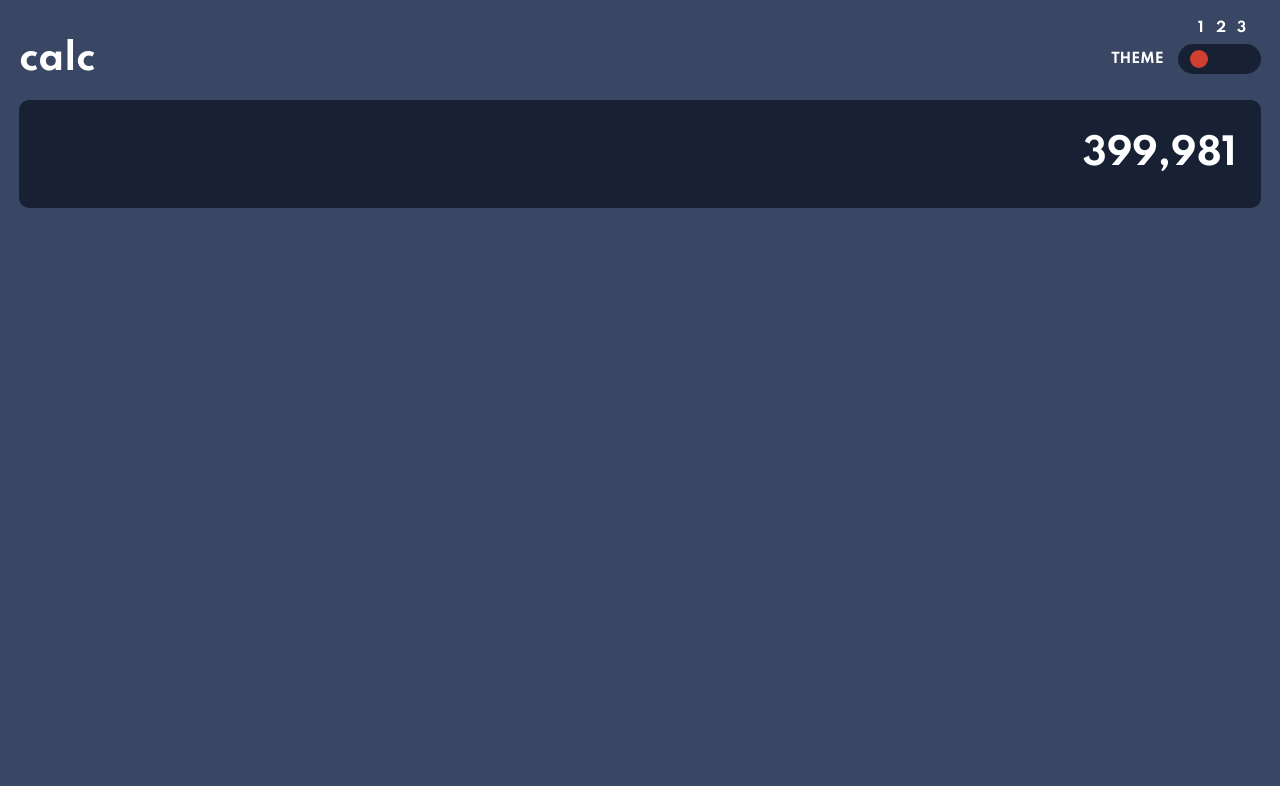
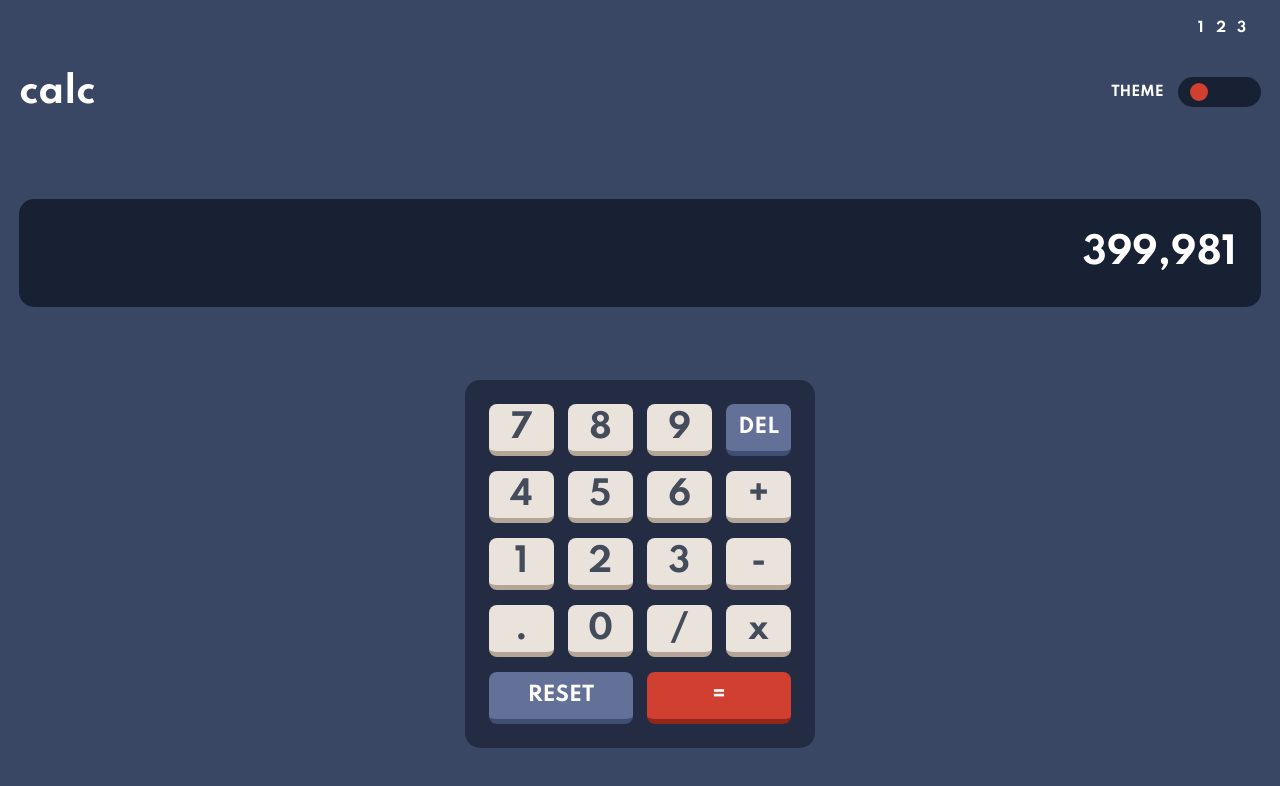
Before and after one commit to Diounata/calculator.io, a Next.js app: page / in a window 1280 px wide. Shown: the top 786 px of the page. Built offline with nearby package versions, Linux system fonts and the light colour scheme.

Commit message:
Add: Keypad component

```diff
--- a/src/Components/Header/styles.module.scss
+++ b/src/Components/Header/styles.module.scss
@@ -11,6 +11,8 @@
   display: flex;
   align-items: center;
   justify-content: space-between;
+
+  width: 100%;
 
   margin: 0.8rem 0;
 
--- /dev/null
+++ b/src/Components/Key/index.tsx
@@ -0,0 +1,9 @@
+import styles from './styles.module.scss';
+
+interface KeyProps {
+  children: string;
+}
+
+export default function Key({ children }: KeyProps) {
+  return <div className={styles.keyContainer}>{children}</div>;
+}
--- /dev/null
+++ b/src/Components/Key/styles.module.scss
@@ -0,0 +1,13 @@
+.keyContainer {
+  display: grid;
+  place-items: center;
+
+  padding: 0.2rem;
+  background: var(--number-key-background);
+
+  border-bottom: 5px solid var(--number-key-shadow);
+  border-radius: 8px;
+
+  color: var(--main-text);
+  font-size: 0.9em;
+}
--- /dev/null
+++ b/src/Components/Keypad/index.tsx
@@ -0,0 +1,32 @@
+import styles from './styles.module.scss';
+
+import Key from 'Components/Key';
+
+export default function Keypad() {
+  return (
+    <div className={styles.keypadContainer}>
+      <Key>7</Key>
+      <Key>8</Key>
+      <Key>9</Key>
+      <Key>DEL</Key>
+
+      <Key>4</Key>
+      <Key>5</Key>
+      <Key>6</Key>
+      <Key>+</Key>
+
+      <Key>1</Key>
+      <Key>2</Key>
+      <Key>3</Key>
+      <Key>-</Key>
+
+      <Key>.</Key>
+      <Key>0</Key>
+      <Key>/</Key>
+      <Key>x</Key>
+
+      <Key>RESET</Key>
+      <Key>=</Key>
+    </div>
+  );
+}
--- /dev/null
+++ b/src/Components/Keypad/styles.module.scss
@@ -0,0 +1,35 @@
+.keypadContainer {
+  display: grid;
+  grid-template-columns: 1fr 1fr 1fr 1fr;
+  grid-template-rows: 1fr 1fr 1fr 1fr;
+  gap: 0.6rem;
+
+  margin-top: 0.3rem;
+  padding: 1rem;
+
+  background: var(--section-background);
+  border-radius: 15px;
+
+  > div {
+    &:nth-child(4),
+    &:nth-child(17),
+    &:nth-child(18) {
+      grid-column: span 2;
+      padding: 0.5rem;
+
+      background: var(--del-key-background);
+      border-color: var(--del-key-shadow);
+      color: var(--white-text);
+      font-size: 0.55em;
+    }
+
+    &:nth-child(4) {
+      grid-column: span 1;
+    }
+
+    &:nth-child(18) {
+      background: var(--equal-key-background);
+      border-color: var(--equal-key-shadow);
+    }
+  }
+}
--- a/src/Components/Result/styles.module.scss
+++ b/src/Components/Result/styles.module.scss
@@ -3,10 +3,11 @@
   align-items: center;
   justify-content: flex-end;
 
+  width: 100%;
   height: 4.5rem;
   padding: 1rem;
 
   background: var(--screen-background);
-  color: var(--white-text);
-  border-radius: 10px;
+  color: var(--result-text);
+  border-radius: 15px;
 }
--- a/src/pages/index.tsx
+++ b/src/pages/index.tsx
@@ -2,12 +2,14 @@ import styles from '@styles/index.module.scss';
 
 import Header from 'Components/Header';
 import Result from 'Components/Result';
+import Keypad from 'Components/Keypad';
 
 export default function Home() {
   return (
     <div className={`dark-theme ${styles.container}`}>
       <Header />
       <Result />
+      <Keypad />
     </div>
   );
 }
--- a/src/styles/index.module.scss
+++ b/src/styles/index.module.scss
@@ -1,4 +1,7 @@
 .container {
+  display: grid;
+  place-items: center;
+
   width: 100vw;
   height: 100vh;
   padding: 0.8rem;
--- a/src/styles/main.scss
+++ b/src/styles/main.scss
@@ -4,7 +4,7 @@
   box-sizing: border-box;
 
   font-family: 'Spartan', sans-serif;
-  color: var(--white-text);
+  color: var(--result-text);
   font-size: 1.5rem;
   font-weight: 700;
 }
@@ -23,6 +23,7 @@
     --number-key-shadow: hsl(28, 16%, 65%);
 
     --main-text: hsl(221, 14%, 31%);
+    --result-text: hsl(0, 0%, 100%);
     --white-text: hsl(0, 0%, 100%);
   }
 
@@ -39,6 +40,7 @@
     --number-key-shadow: hsl(35, 11%, 61%);
 
     --main-text: hsl(60, 10%, 19%);
+    --result-text: hsl(60, 10%, 19%);
     --white-text: hsl(0, 0%, 100%);
   }
 }
```
